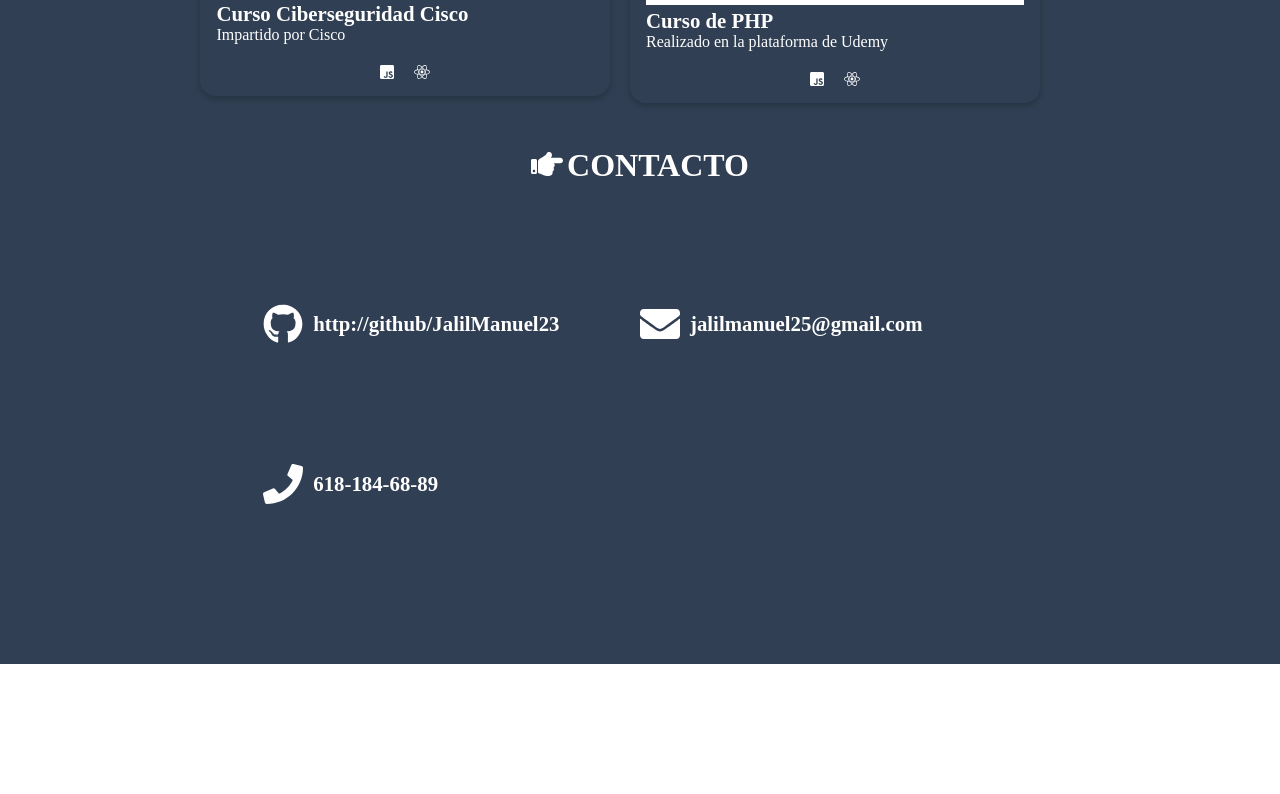
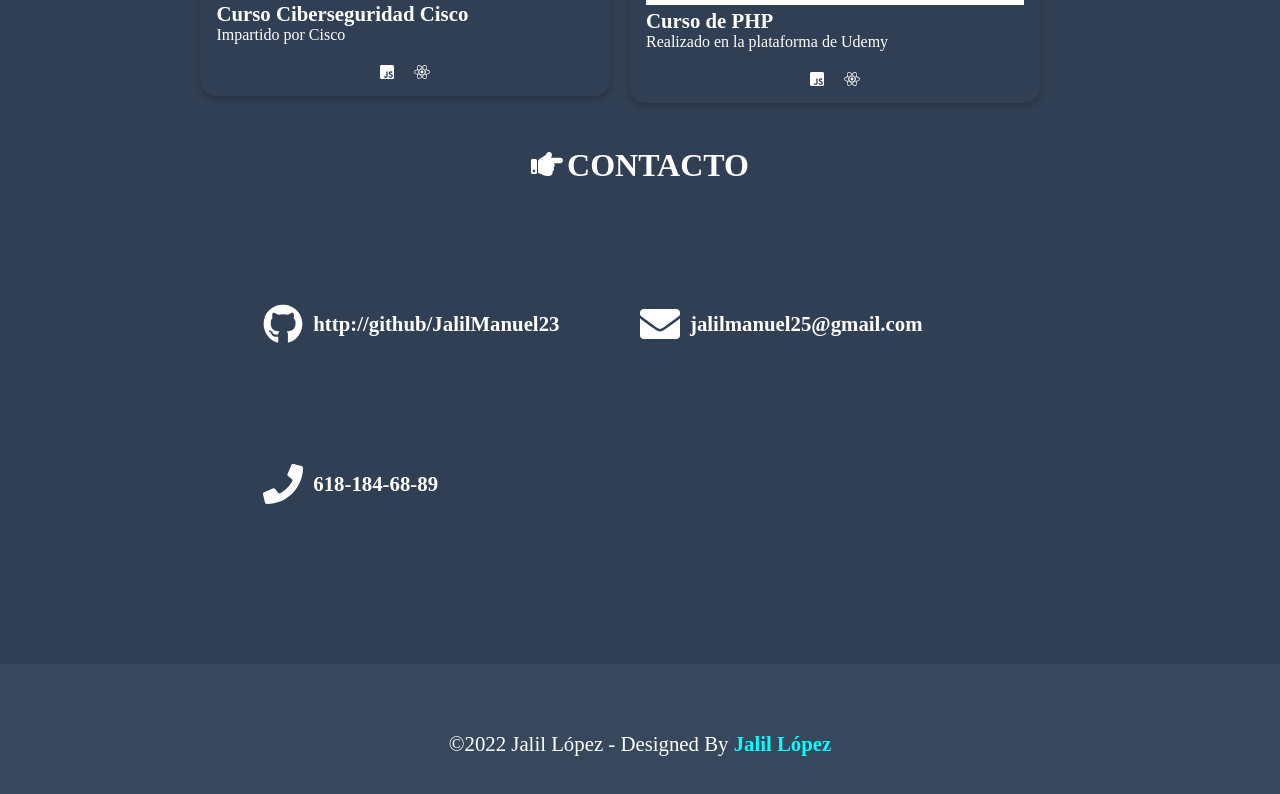
Before and after one commit to JalilManuel23/Portafolio, a React (Create React App) app: page / in a window 1280 px wide. Shown: the part 3053-3847 px from the top of the page. Before the commit the page ends 3717 px from the top, so only its background shows below. Built offline with nearby package versions, Linux system fonts and the light colour scheme.

Commit message:
se termina el footer

```diff
--- a/src/App.js
+++ b/src/App.js
@@ -1,6 +1,7 @@
 import './App.css';
 import { AboutMe } from './sections/AboutMe/AboutMe';
 import { Contact } from './sections/Contact/Contact';
+import { Footer } from './sections/Footer/Footer';
 import { Header } from './sections/Header/Header';
 import { Projects } from './sections/Projects/Projects';
 import { Skills } from './sections/Skills/Skills';
@@ -13,6 +14,7 @@ function App() {
       <Projects />
       <Skills />
       <Contact />
+      <Footer />
     </div>
   );
 }
--- /dev/null
+++ b/src/sections/Footer/Footer.jsx
@@ -0,0 +1,10 @@
+import React from 'react'
+import './footer.css'
+
+export const Footer = () => {
+    return (
+        <footer>
+            <p>	&copy;2022 Jalil López - Designed By <span>Jalil López</span></p>
+        </footer>
+    )
+}
--- /dev/null
+++ b/src/sections/Footer/footer.css
@@ -0,0 +1,12 @@
+footer {
+    height: 20vh;
+    background: #38485c;
+    display: flex;
+    justify-content: center;
+    align-items: center;
+}
+
+footer span {
+    font-weight: bold;
+    color: aqua;
+}
```
